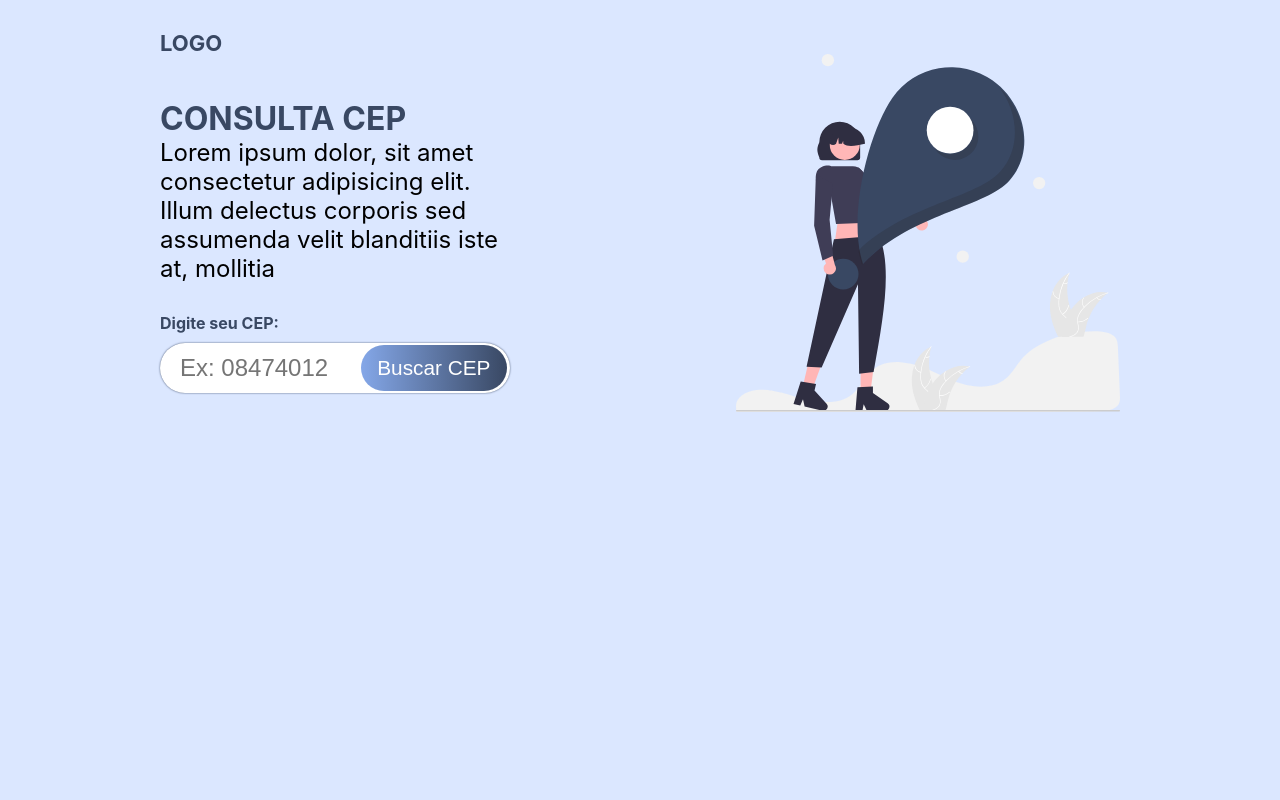
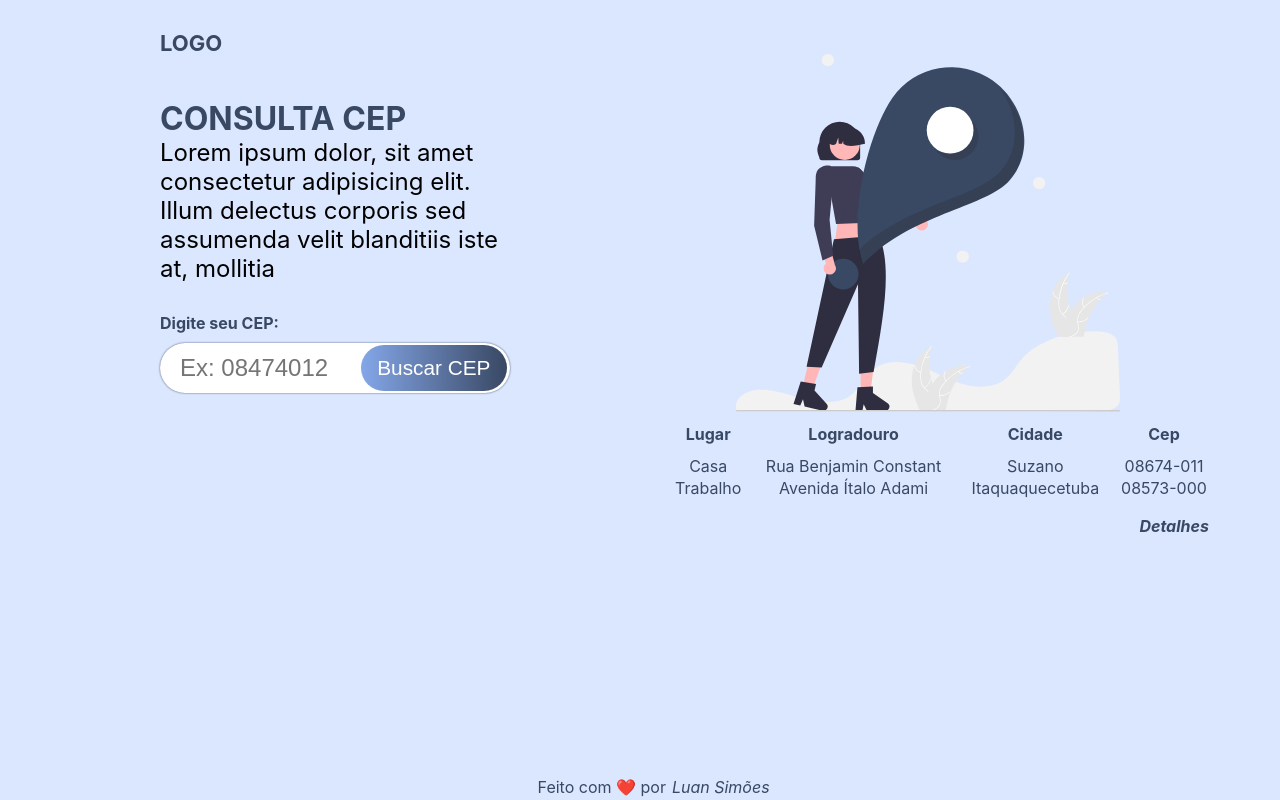
Before and after one commit to SyLu4N/APIEndereco, a React (Create React App) app: page / in a window 1280 px wide. Built offline with nearby package versions, Linux system fonts and the light colour scheme; data requests are answered from the project's data file.

Commit message:
true finish

```diff
--- a/db.json
+++ b/db.json
@@ -1,3 +1,18 @@
 {
-  "ceps": []
+  "ceps": [
+    {
+      "nome": "Casa",
+      "cep": "08674-011",
+      "rua": "Rua Benjamin Constant",
+      "city": "Suzano",
+      "id": 1
+    },
+    {
+      "nome": "Trabalho",
+      "cep": "08573-000",
+      "rua": "Avenida Ítalo Adami",
+      "city": "Itaquaquecetuba",
+      "id": 2
+    }
+  ]
 }
--- a/src/App.tsx
+++ b/src/App.tsx
@@ -4,6 +4,7 @@ import { MainRouter as Routes } from './router';
 import { CepProvider } from './CepContext';
 import { Nav } from './components/nav';
 import { GlobaStyle } from './styles/global';
+import { Footer } from './components/Footer';
 
 export default function App() {
   return (
@@ -11,6 +12,7 @@ export default function App() {
       <Nav />
       <Routes />
       <GlobaStyle />
+      <Footer />
     </CepProvider>
   );
 }
--- /dev/null
+++ b/src/components/Footer/index.tsx
@@ -0,0 +1,13 @@
+import React from 'react';
+import { FooterContainer } from './styled';
+
+export function Footer() {
+  return (
+    <FooterContainer>
+      Feito com ❤️ por
+      <a href="https://github.com/SyLu4N" target="_blank" rel="noreferrer">
+        Luan Simões
+      </a>
+    </FooterContainer>
+  );
+}
--- /dev/null
+++ b/src/components/Footer/styled.ts
@@ -0,0 +1,19 @@
+import styled from 'styled-components';
+
+export const FooterContainer = styled.footer`
+  display: flex;
+  color: var(--colorstandard);
+
+  position: absolute;
+  bottom: 3px;
+  left: 42%;
+
+  a {
+    margin-left: 6px;
+    font-style: italic;
+
+    &:hover {
+      text-decoration: underline;
+    }
+  }
+`;
--- a/src/components/ModalResult/index.tsx
+++ b/src/components/ModalResult/index.tsx
@@ -33,10 +33,11 @@ export function ModalResult(props: ModalResultProps) {
         city: props.city,
       };
 
-      createLocal(data);
       setTimeout(() => {
+        createLocal(data);
         setIsLoading(false);
         props.modelResultClose();
+        setTitle('');
       }, 1000);
     } catch (error) {
       const erros = document.querySelectorAll('.errorParagraph');
--- a/tsconfig.json
+++ b/tsconfig.json
@@ -11,6 +11,6 @@
       "@/*": ["src/*"]
     }
   },
-  "include": ["src/**/*.ts", "tests/**/*.ts", "src/react-app-env.d.ts"],
+  "include": ["src/**/*.ts", "tests/**/*.ts", "react-app-env.d.ts"],
   "exclude": ["node_modules", ".vscode"]
   }
```
Also changed, not shown: react-app-env.d.ts (renamed from src/react-app-env.d.ts).
